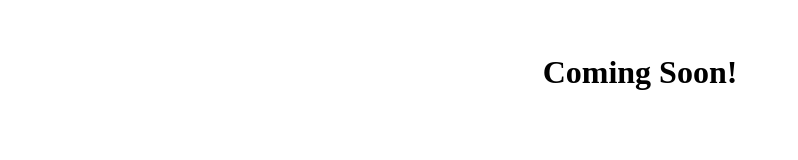
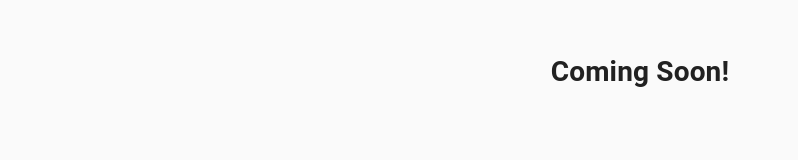
Before and after one commit to aheart500/asu-med, a Next.js app: page / in a window 1280 px wide. Shown: the part 360-520 px from the top of the page, without its empty margins (0-798 px from the left). Built offline with nearby package versions, Linux system fonts and the light colour scheme.

Commit message:
MUI fixes

```diff
--- a/pages/_app.tsx
+++ b/pages/_app.tsx
@@ -1,5 +1,6 @@
 import "../styles/globals.css";
 import { useEffect } from "react";
+import CssBaseline from "@material-ui/core/CssBaseline";
 function MyApp({ Component, pageProps }) {
   useEffect(() => {
     const jssStyles = document.querySelector("#jss-server-side");
@@ -7,7 +8,12 @@ function MyApp({ Component, pageProps }) {
       jssStyles.parentElement.removeChild(jssStyles);
     }
   }, []);
-  return <Component {...pageProps} />;
+  return (
+    <>
+      <CssBaseline />
+      <Component {...pageProps} />;
+    </>
+  );
 }
 
 export default MyApp;
--- a/pages/_document.tsx
+++ b/pages/_document.tsx
@@ -1,11 +1,12 @@
 import React from "react";
-import Document, { Html, Main, NextScript } from "next/document";
+import Document, { Html, Main, Head, NextScript } from "next/document";
 import { ServerStyleSheets } from "@material-ui/core/styles";
 
 export default class MyDocument extends Document {
   render() {
     return (
       <Html lang="en">
+        <Head></Head>
         <body>
           <Main />
           <NextScript />
```
